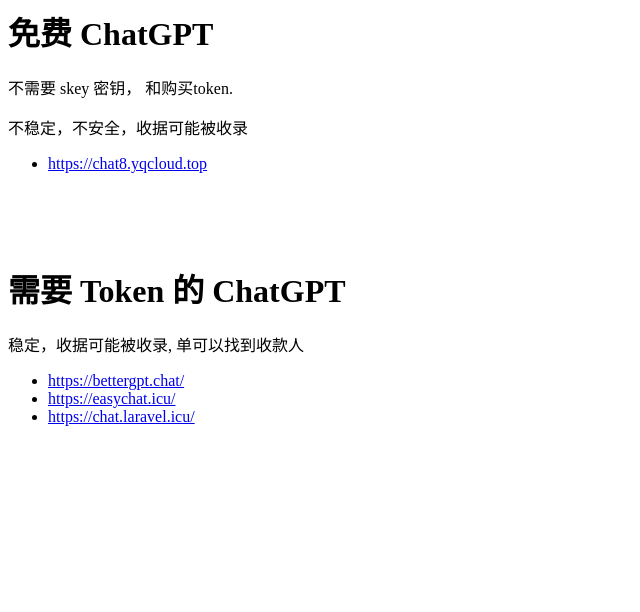
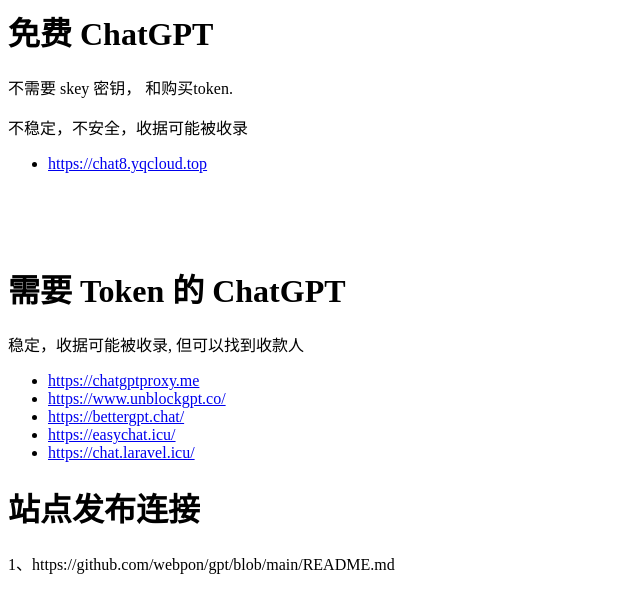
Before and after one commit to chatgw/chat-gateway, a plain HTML site: page docs/index.html in a window 1280 px wide. Shown: the whole page, without its empty margins (0-640 px from the left). Drawn offline with Linux system fonts and the light colour scheme.

Commit message:
feat: add new site

```diff
--- a/docs/index.html
+++ b/docs/index.html
@@ -10,12 +10,18 @@
         <br>
         <br>
         <h1>需要 Token 的 ChatGPT</h1>
-        <p>稳定，收据可能被收录, 单可以找到收款人</p>
+        <p>稳定，收据可能被收录, 但可以找到收款人</p>
         <ul>
+            <li><a href="https://chatgptproxy.me/index.html#/">https://chatgptproxy.me</a></li>
+            <li><a href="https://www.unblockgpt.co/">https://www.unblockgpt.co/</a></li>
             <li><a href="https://bettergpt.chat/">https://bettergpt.chat/</a></li>
             <li><a href="https://easychat.icu/">https://easychat.icu/</a></li>
             <li><a href="https://chat.laravel.icu/">https://chat.laravel.icu/</a></li>
         </ul>
 
+
+        <h1> 站点发布连接 </h1>
+        1、https://github.com/webpon/gpt/blob/main/README.md
+
     </body>
 </html>
```
